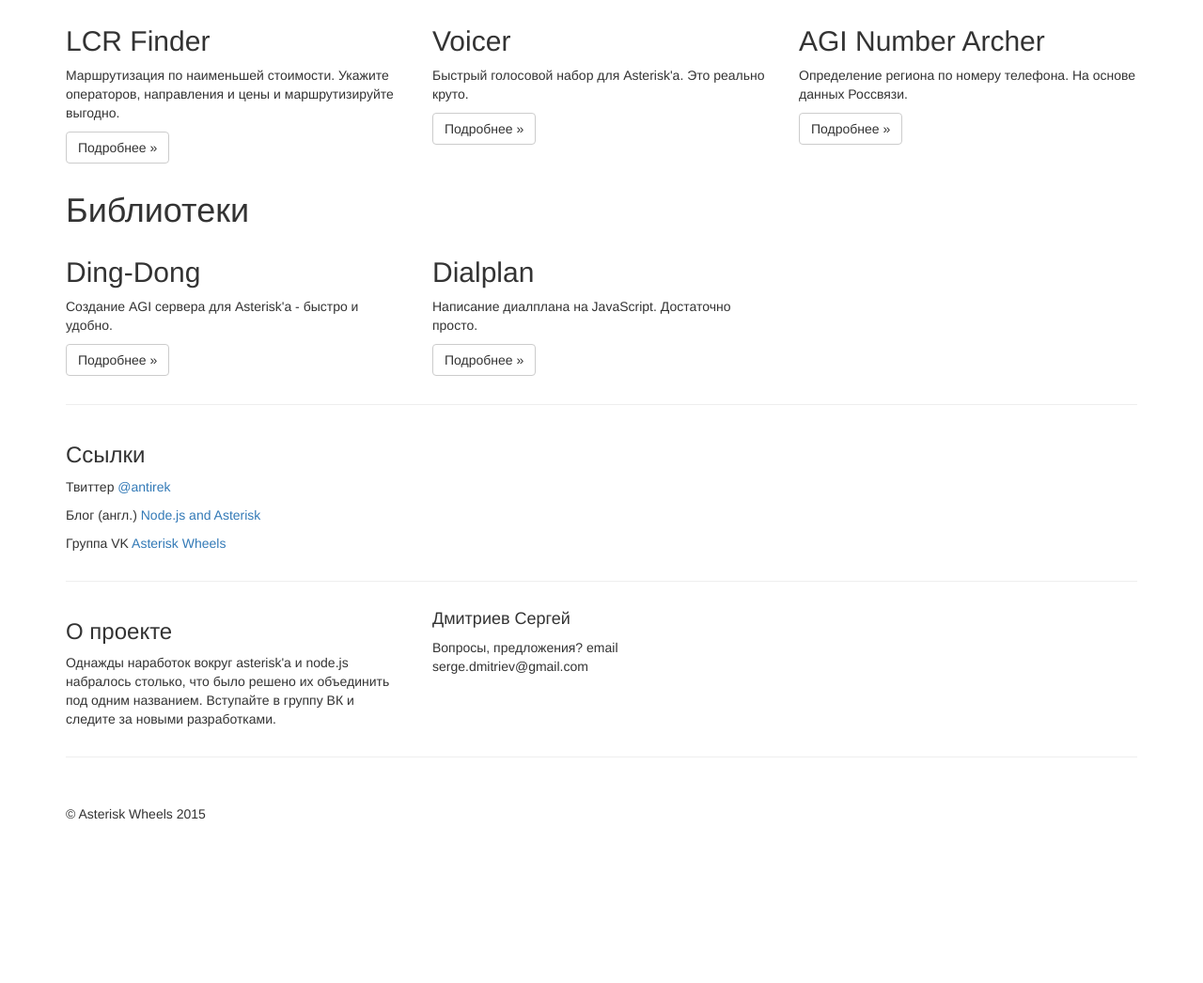
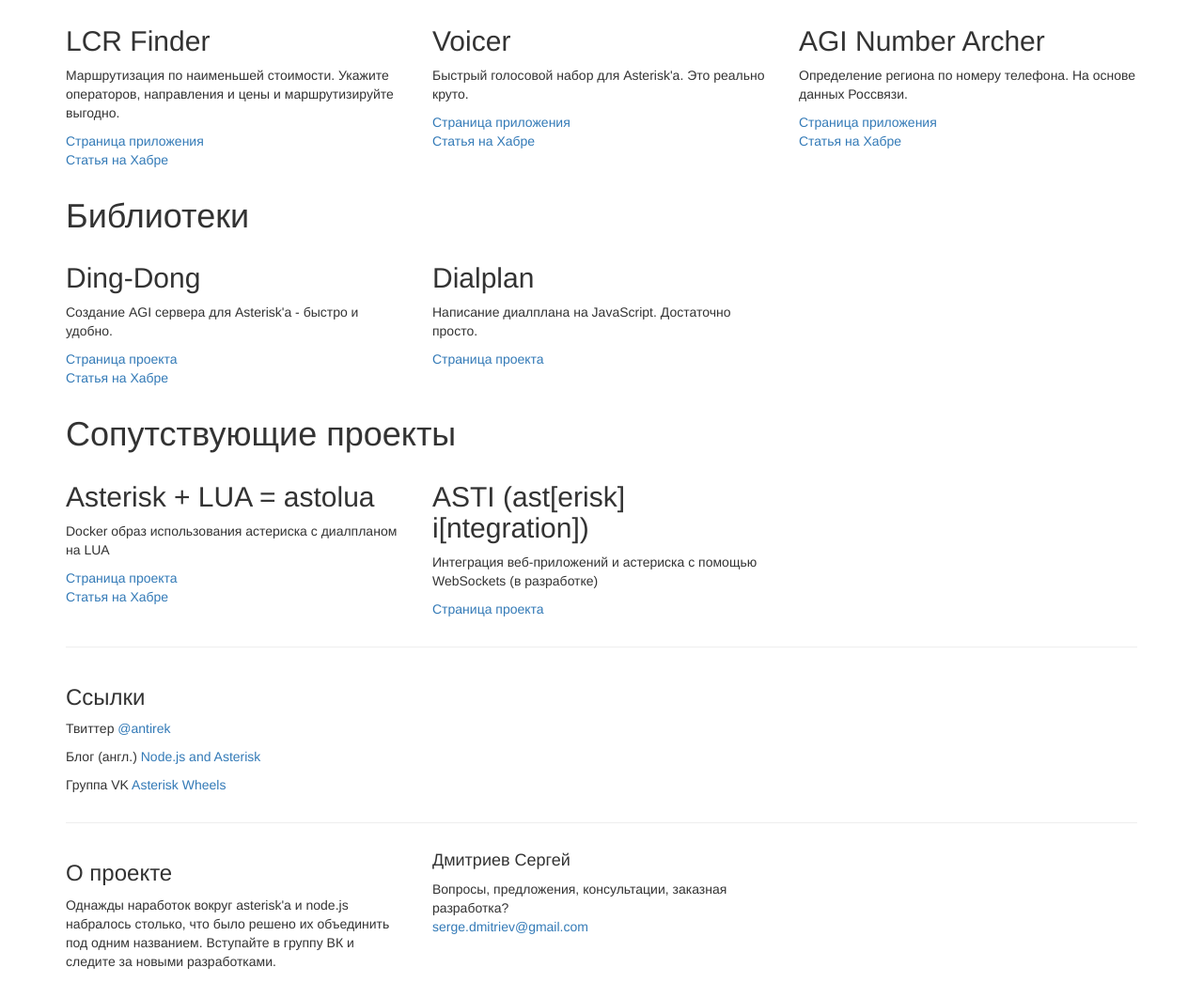
Before and after one commit to antirek/asterisk-wheels, a website: page index.html in a window 1280 px wide. Shown: the part 383-1429 px from the top of the page at 94% size. Before the commit the page ends 1299 px from the top, so only its background shows below. Drawn offline with Linux system fonts and the light colour scheme.

Commit message:
add info

```diff
--- a/index.html
+++ b/index.html
@@ -52,17 +52,29 @@
             <div class="col-xs-6 col-lg-4">
               <h2>LCR Finder</h2>
               <p>Маршрутизация по наименьшей стоимости. Укажите операторов, направления и цены и маршрутизируйте выгодно.</p>
-              <p><a class="btn btn-default" href="https://github.com/antirek/lcr-finder" role="button" target="_new">Подробнее &raquo;</a></p>
+              <p>
+                <a href="https://github.com/antirek/lcr-finder" role="button" target="_new">Страница приложения</a>
+                <br/>
+                <a href="http://habrahabr.ru/post/258971/" target="_new">Статья на Хабре</a>
+              </p>
             </div><!--/.col-xs-6.col-lg-4-->
             <div class="col-xs-6 col-lg-4">
               <h2>Voicer</h2>
               <p>Быстрый голосовой набор для Asterisk'а. Это реально круто.</p>
-              <p><a class="btn btn-default" href="https://github.com/antirek/voicer" role="button" target="_new">Подробнее &raquo;</a></p>
+              <p>
+                <a href="https://github.com/antirek/voicer" target="_new">Страница приложения</a>
+                <br/>
+                <a href="http://habrahabr.ru/post/248263/" target="_new">Статья на Хабре</a>
+              </p>
             </div><!--/.col-xs-6.col-lg-4-->
             <div class="col-xs-6 col-lg-4">
               <h2>AGI Number Archer</h2>
               <p>Определение региона по номеру телефона. На основе данных Россвязи.</p>
-              <p><a class="btn btn-default" href="https://github.com/antirek/agi-number-archer" role="button" target="_new">Подробнее &raquo;</a></p>
+              <p>
+                <a href="https://github.com/antirek/agi-number-archer" role="button" target="_new">Страница приложения</a>
+                <br/>
+                <a href="http://habrahabr.ru/post/252733/" target="_new">Статья на Хабре</a>
+              </p>
             </div><!--/.col-xs-6.col-lg-4-->
           </div><!--/row-->
 
@@ -71,15 +83,45 @@
             <div class="col-xs-6 col-lg-4">
               <h2>Ding-Dong</h2>
               <p>Создание AGI сервера для Asterisk'а - быстро и удобно.</p>
-              <p><a class="btn btn-default" href="https://github.com/antirek/ding-dong" role="button" target="_new">Подробнее &raquo;</a></p>
+              <p>
+                <a href="https://github.com/antirek/ding-dong" role="button" target="_new">Страница проекта</a>
+                <br/>
+                <a href="http://habrahabr.ru/post/260851/" target="_new">Статья на Хабре</a>
+              </p>
             </div><!--/.col-xs-6.col-lg-4-->
             <div class="col-xs-6 col-lg-4">
               <h2>Dialplan</h2>
               <p>Написание диалплана на JavaScript. Достаточно просто.</p>
-              <p><a class="btn btn-default" href="https://github.com/antirek/dialplan" role="button" target="_new">Подробнее &raquo;</a></p>
+              <p>
+                <a href="https://github.com/antirek/dialplan" role="button" target="_new">Страница проекта</a>
+                <br/>
+              </p>
             </div><!--/.col-xs-6.col-lg-4-->
 
           </div><!--/row-->
+
+          <h1>Сопутствующие проекты</h1>
+          <div class="row">
+            <div class="col-xs-6 col-lg-4">
+              <h2>Asterisk + LUA = astolua</h2>
+              <p>Docker образ использования астериска с диалпланом на LUA</p>
+              <p>
+                <a href="https://github.com/antirek/docker-astolua" role="button" target="_new">Страница проекта</a>
+                <br/>
+                <a href="http://habrahabr.ru/post/271939/" target="_new">Статья на Хабре</a>
+              </p>
+            </div><!--/.col-xs-6.col-lg-4-->
+            <div class="col-xs-6 col-lg-4">
+              <h2>ASTI (ast[erisk] i[ntegration])</h2>
+              <p>Интеграция веб-приложений и астериска с помощью WebSockets (в разработке)</p>
+              <p>
+                <a href="https://github.com/antirek/asti" role="button" target="_new">Страница проекта</a>
+                <br/>
+              </p>
+            </div><!--/.col-xs-6.col-lg-4-->
+
+          </div><!--/row-->
+
           <hr>
           <div class="row">
             <div class="col-xs-6 col-lg-4">
@@ -98,7 +140,7 @@
 
             <div class="col-xs-6 col-lg-4">
               <h4>Дмитриев Сергей</h4>
-              <p>Вопросы, предложения? email serge.dmitriev@gmail.com</p>
+              <p>Вопросы, предложения, консультации, заказная разработка?<br/><a href="mailto:serge.dmitriev@gmail.com">serge.dmitriev@gmail.com</a></p>
             </div>
           </div>
 
```
